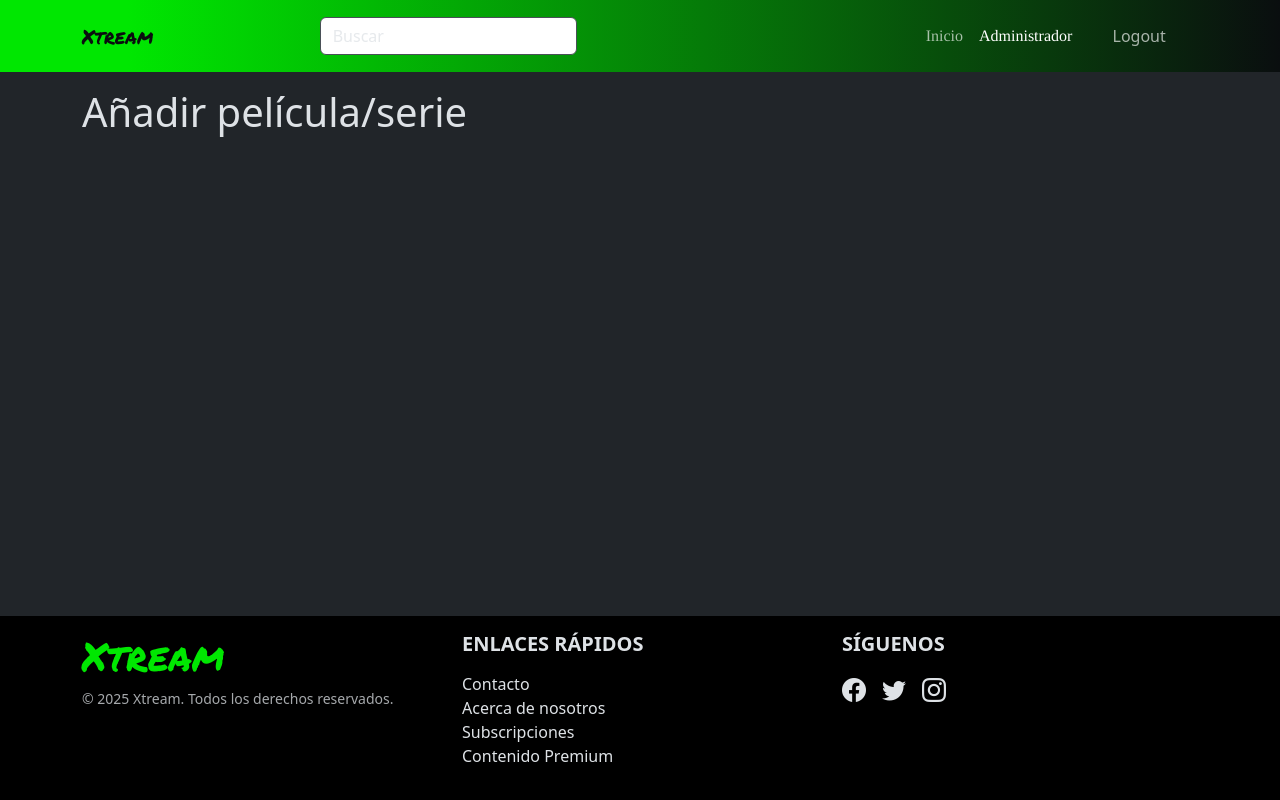
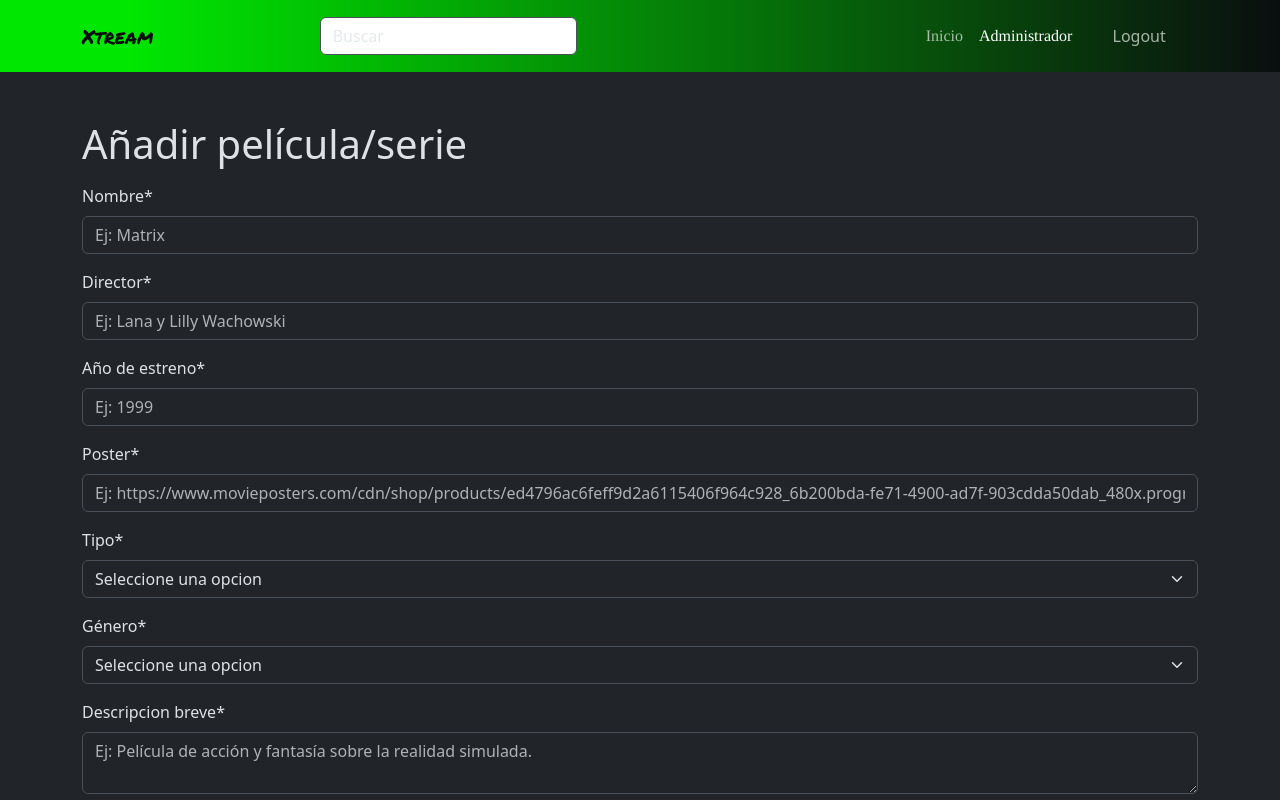
Before and after one commit to emiarias/Xtream, a React (Vite) app: page /administrador/crear in a window 1280 px wide. Shown: the top 800 px of the page. Built offline with nearby package versions, Linux system fonts and the light colour scheme; sample sign-in values are in the browser's storage.

Commit message:
maquetado del formulario de agrear/editar

```diff
--- a/src/Components/pages/FormularioPelicula.jsx
+++ b/src/Components/pages/FormularioPelicula.jsx
@@ -1,9 +1,195 @@
-const FormularioPelicula = ({titulo}) => {
-    return (
-        <section className="container my-3">
-            <h1>{titulo}</h1>
-        </section>
-    );
+import { Form } from "react-bootstrap";
+import { useForm } from "react-hook-form";
+
+const FormularioPelicula = ({ titulo }) => {
+  const {
+    register,
+    handleSubmit,
+    reset,
+    formState: { errors },
+    setValue,
+  } = useForm();
+
+  return (
+    <section className="container my-5">
+      <h1 className="my-3">{titulo}</h1>
+      <Form>
+        <Form.Group className="mb-3">
+          <Form.Label>Nombre*</Form.Label>
+          <Form.Control
+            type="text"
+            placeholder="Ej: Matrix"
+            {...register("titulo", {
+              required: "El título es un dato obligatorio",
+              minLength: {
+                value: 1,
+                message: "El título debe tener al menos 1 caracteres",
+              },
+              maxLength: {
+                value: 100,
+                message: "El título debe tener como maximo 100 caracteres",
+              },
+            })}
+          />
+          <Form.Text className="text-danger">
+            {errors.titulo?.message}
+          </Form.Text>
+        </Form.Group>
+        <Form.Group className="mb-3">
+          <Form.Label>Director*</Form.Label>
+          <Form.Control
+            type="text"
+            placeholder="Ej: Lana y Lilly Wachowski"
+            {...register("director", {
+              required: "El director es un dato obligatorio",
+              minLength: {
+                value: 1,
+                message: "El director debe tener al menos 1 caracteres",
+              },
+              maxLength: {
+                value: 100,
+                message: "El director debe tener como maximo 100 caracteres",
+              },
+            })}
+          />
+          <Form.Text className="text-danger">
+            {errors.director?.message}
+          </Form.Text>
+        </Form.Group>
+        <Form.Group className="mb-3">
+          <Form.Label>Año de estreno*</Form.Label>
+          <Form.Control
+            type="number"
+            placeholder="Ej: 1999"
+            {...register("anioEstreno", {
+              required: "El director es un dato obligatorio",
+              minLength: {
+                value: 1,
+                message: "El director debe tener al menos 1 caracteres",
+              },
+              maxLength: {
+                value: 4,
+                message: "El director debe tener como maximo 4 caracteres",
+              },
+              min: {
+              value: 1800,
+              message: "El año mínimo es el 1800",
+              },
+              max: {
+              value: 2025,
+              message: "El año máximo es el 2025",
+              }
+            })}
+          />
+          <Form.Text className="text-danger">
+            {errors.anioEstreno?.message}
+          </Form.Text>
+        </Form.Group>
+        <Form.Group className="mb-3">
+          <Form.Label>Poster*</Form.Label>
+          <Form.Control
+            type="text"
+            placeholder="Ej: https://www.movieposters.com/cdn/shop/products/ed4796ac6feff9d2a6115406f964c928_6b200bda-fe71-4900-ad7f-903cdda50dab_480x.progressive.jpg"
+            {...register("imagen", {
+              required: "La url de la imagen es un dato obligatorio",
+              pattern: {
+                value:
+                  /^(https?:\/\/)?([\da-z\.-]+)\.([a-z\.]{2,6})([\/\w \.-]*)*\/?(\.(jpg|jpeg|png|webp))$/,
+                message:
+                  "La imagen debe ser una url de imagen valida terminada en (jpg|jpeg|png|webp)",
+              },
+            })}
+          />
+          <Form.Text className="text-danger">
+            {errors.imagen?.message}
+          </Form.Text>
+        </Form.Group>
+        <Form.Group className="mb-3">
+          <Form.Label>Tipo*</Form.Label>
+          <Form.Select
+            {...register("tipo", {
+              required: "Es obligatorio indicar el tipo",
+            })}
+          >
+            <option value="">Seleccione una opcion</option>
+            <option value="Pelicula">Pelicula</option>
+            <option value="Serie">Serie</option>
+          </Form.Select>
+          <Form.Text className="text-danger">{errors.tipo?.message}</Form.Text>
+        </Form.Group>
+        <Form.Group className="mb-3">
+          <Form.Label>Género*</Form.Label>
+          <Form.Select
+            {...register("genero", {
+              required: "El género es un dato obligatorio",
+            })}
+          >
+            <option value="">Seleccione una opcion</option>
+            <option value="Acción">Acción</option>
+            <option value="Aventura">Aventura</option>
+            <option value="Ciencia ficción">Ciencia Ficción</option>
+            <option value="Crimen">Crimen</option>
+            <option value="Drama">Drama</option>
+            <option value="Fantasía">Fantasía</option>
+            <option value="Histórico">Histórico</option>
+            <option value="Romance">Romance</option>
+            <option value="Terror">Terror</option>
+          </Form.Select>
+          <Form.Text className="text-danger">
+            {errors.genero?.message}
+          </Form.Text>
+        </Form.Group>
+        <Form.Group className="mb-3">
+          <Form.Label>Descripcion breve*</Form.Label>
+          <Form.Control
+            type="text"
+            placeholder="Ej: Película de acción y fantasía sobre la realidad simulada."
+            as="textarea"
+            {...register("formDescripcionBreve", {
+              required: "La descripcion breve es un dato obligatorio",
+              minLength: {
+                value: 2,
+                message:
+                  "La descripcion breve debe tener al menos 2 caracteres",
+              },
+              maxLength: {
+                value: 100,
+                message:
+                  "La descripcion breve debe tener como maximo 100 caracteres",
+              },
+            })}
+          />
+          <Form.Text className="text-danger">
+            {errors.formDescripcionBreve?.message}
+          </Form.Text>
+        </Form.Group>
+        <Form.Group className="mb-3">
+          <Form.Label>Descripcion amplia*</Form.Label>
+          <Form.Control
+            type="text"
+            placeholder="Ej: Un hacker descubre que su realidad es una simulación creada por máquinas inteligentes y se une a la rebelión para liberar a la humanidad."
+            as="textarea"
+            {...register("formDescripcionAmplia", {
+              required: "La descripcion amplia es un dato obligatorio",
+              minLength: {
+                value: 2,
+                message:
+                  "La descripcion amplia debe tener al menos 2 caracteres",
+              },
+              maxLength: {
+                value: 300,
+                message:
+                  "La descripcion amplia debe tener como maximo 300 caracteres",
+              },
+            })}
+          />
+          <Form.Text className="text-danger">
+            {errors.formDescripcionAmplia?.message}
+          </Form.Text>
+        </Form.Group>
+      </Form>
+    </section>
+  );
 };
 
 export default FormularioPelicula;
```
